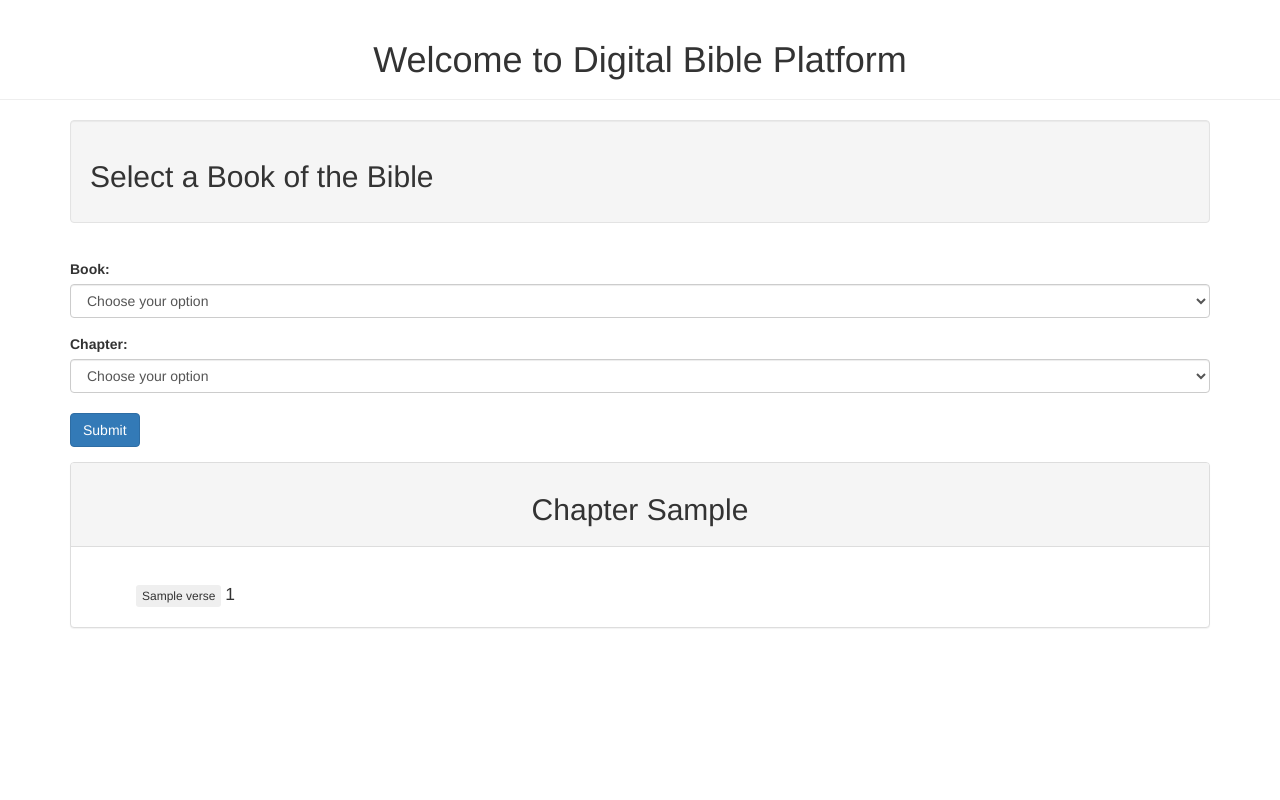
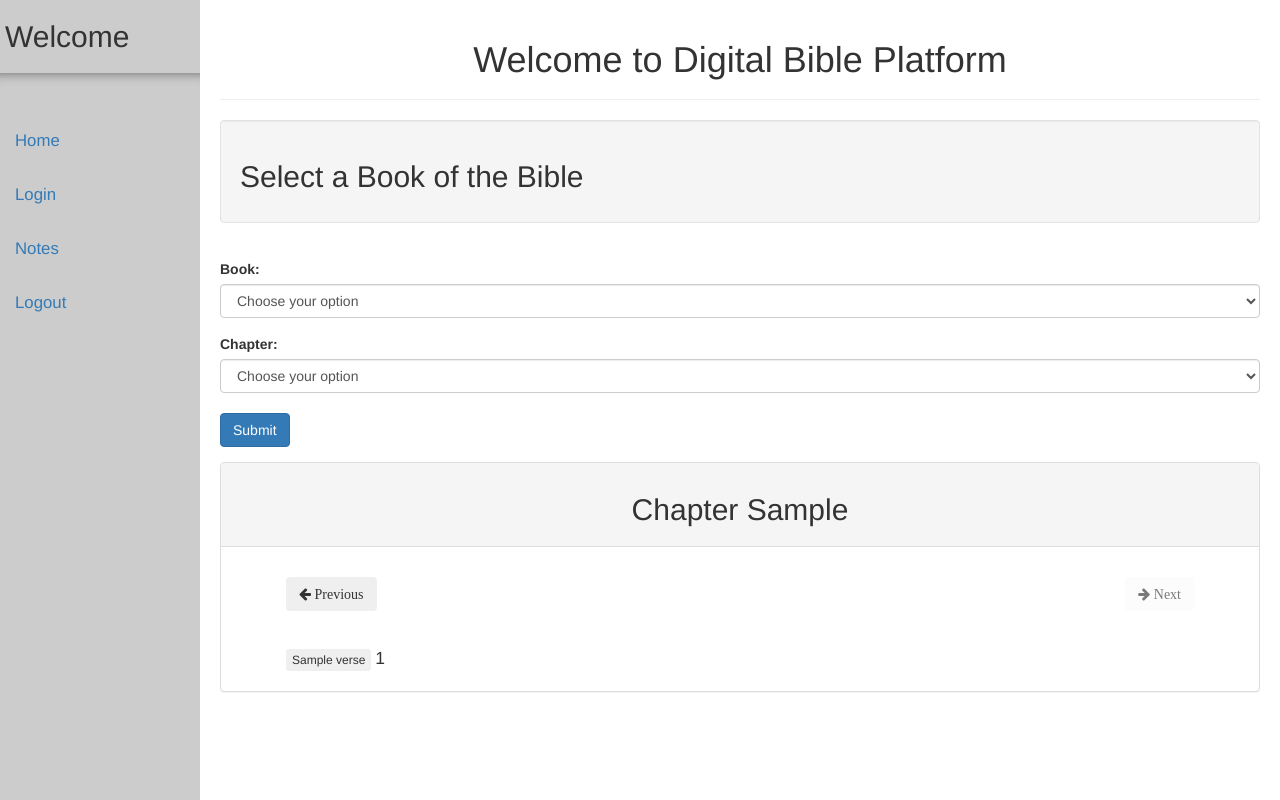
Before and after one commit to jyan500/Digital-Bible-Platform-v2, a Flask app: template templates/layout.html in a window 1280 px wide. Run offline with Flask 2, Linux system fonts and the light colour scheme; the template is opened without the code that fills it: most values are stand-ins (such as "Sample title", 1, 10 or a date in 2020); some libraries are stand-ins or nearby versions.

Commit message:
DBTv2 Added fixed sidebar with responsive popout menu for mobile view

```diff
--- a/static/layout.css
+++ b/static/layout.css
@@ -1,8 +1,6 @@
 /* page level */
 body {
-	margin-left: 50px;
-	margin-right: 50px;
-	background-color: teal;
+	height: 100%;
 }
 header{
 	text-align: center;
@@ -29,8 +27,65 @@ button{
 	margin-right:50px;
 	padding-top:30px;
 }
-/*
-#submit{
+
+#prev{
+	margin-left: 65px;
+	margin-top: 30px;
+}
+#next{
+	float: right;
+	margin-right: 65px;
+	margin-top: 30px;
+}
+
+/* by class  */
+
+.sidebar {
+	position: fixed;
+	width: 200px;
+	height: 100%;
+	/* light gray */
+	background-color: #ccc;
+	top: 0;
+	left: 0;
+	z-index: 1;
+}
+
+.sidebar-separate{
+	height: 1px;
+	border: 0;
+	box-shadow: inset 0 12px 12px -12px rgba(0, 0, 0, 0.5);
+	padding-top:20px;
+}
+.sidebar h2{
+	padding-left:5px;
+}
+
+.sidebar a {
+	padding: 15px;
+	display: block;
+	font-size:1.2em;
+}
+
+.sidebar a:hover{
+	color: #f1f1f1;
+	text-decoration: none;
+	background-color: black;
+}
+
+.show-sidebar{
+	display:none;
+
+}
+.close-sidebar{
+	display:none;
+}
+.main{
+	margin-left:200px;
+	padding-left: 20px;
+	padding-right: 20px;
+}
+/*#submit{
 	border-radius: 2px;
 	border-color: green;
 	text-decoration: none;
@@ -40,9 +95,7 @@ button{
 	padding-left: 15px;
 	padding-right: 30px;
 	margin-bottom: 16px;
-}
-
-*/
+}*/
 
 /*#submit:hover{
 	transition-duration: 0.4s;
@@ -75,3 +128,33 @@ button{
 	font-size: 1.25em;
 
 }
+
+
+/* Media Queries */
+@media screen and (max-width:800px){
+	.sidebar {
+		display:none;
+	}
+	.show-sidebar{
+		display:block;
+		font-size: 2em;
+		margin-left: 40px;
+	}
+	.close-sidebar{
+		display:block;
+	}
+	.main{
+		margin-left:20px;
+	}
+	#verses{
+		margin-left: 20px;
+		margin-right:20px;
+	}
+	#prev{
+		margin-left:45px;
+	}
+	#next{
+		margin-right:45px;
+	}
+
+}
--- a/static/layout.js
+++ b/static/layout.js
@@ -146,4 +146,29 @@ $(document).ready(function(){
 	    $(e.target).data("bs.popover").inState.click = false;
 	});
 
-})
+
+	// SIDENAV
+
+	$('.show-sidebar').click(function(){
+		$('.sidebar').show();
+		$('.sidebar-close').show();
+	});
+
+	$('.close-sidebar').click(function(){
+		$('.sidebar').hide();
+	});
+
+	// when user closes the sidebar in the mobile view, but
+	// resizes to full width, then show the sidebar
+	document.getElementsByTagName('body')[0].onresize = function (){
+		console.log("resized");
+		if (window.matchMedia("(max-width: 800px)").matches){
+			console.log("less than 800px");
+			$('.sidebar').hide();
+		}
+		else{
+			console.log("greater than 800px");
+			$('.sidebar').show();
+		}
+	};
+});
--- a/templates/layout.html
+++ b/templates/layout.html
@@ -22,6 +22,24 @@
 <html>
 	<body>
 
+		<!-- show this sidebar button when the width of the screen is less than 800px -->
+
+		<div class = "sidebar">
+			<h2 class = "Welcome">
+				<!-- &times is representing X -->
+				Welcome {{ session['username']}} <button class = "close-sidebar"> &times </button></h2>
+			<hr class = "sidebar-separate">
+			<a href = "/"> Home</a>
+			<a href = "/login"> Login </a>
+			<a href = "#"> Notes </a>
+			<a href = "/logout"> Logout </a>
+		</div>
+		<!-- form area -->
+		<!-- <div class = "container form_area"> -->
+		<button class = "show-sidebar">
+			&#9776
+		</button>
+		<div class = "main">
 			<!-- alert bars -->
 			<div id = "errorbar" class = "snackbar" style="background-color: Red">
 				You must enter text before submit.
@@ -48,8 +66,6 @@
 			<header class = "page-header">
 				<h1> Welcome to Digital Bible Platform </h1>
 			</header>
-		<!-- form area -->
-		<div class = "container form_area">
 			<div class = "well">
 				<h2> Select a Book of the Bible </h2>
 			</div>
@@ -89,15 +105,38 @@
 					<button type = "submit" class = "btn btn-primary">Submit</button>
 				</form>
 			</div>
-		</div>
+		<!-- </div> -->
 
 		<!-- text display area -->
 		{% if selectedVerses%}
-			<div class = "container text_display">
+			<!-- <div class = "container text_display"> -->
 				<div class = "panel panel-default">
 					<div class = "panel-heading">
 						<h2 id = "chaptername"> Chapter {{saveSelectedChapter}} </h2>
 					</div>
+
+					<form id = "pagination" method = "GET" action = "/paginate">
+						{% if saveSelectedChapter - 1 > 0 %}
+							<button id = "prev" name = "chapter" value = "{{ saveSelectedChapter - 1}}" class = "fa fa-arrow-left btn btn-md">
+								Previous
+							</button>
+						{% else %}
+							<button disabled id = "prev" class = "fa fa-arrow-left btn btn-md"> Previous </button>
+
+						{% endif %}
+
+						{% if saveSelectedChapter + 1 < chapterOptions|length %}
+							<button id = "next" name = "chapter" value = "{{ saveSelectedChapter + 1}}" class = "fa fa-arrow-right btn btn-md">
+								Next
+							</button>
+						{% else %}
+							<button disabled id = "next" class = "fa fa-arrow-right btn btn-md">  Next
+							</button>
+
+						{% endif %}
+						<input type = "hidden" name = "selectedBook" value = "{{ saveSelectedBook }}"/>
+						<!-- <input type = "hidden" name = "selectedChapter" value = "{{ saveSelectedChapter }}"/> -->
+					</form>
 					<div id = "verses" class = "panel-body">
 				 		{% for verses in selectedVerses%}
 				 			<!-- loop.index is a loop counter that is built-in to jinja,
@@ -129,8 +168,11 @@
 						{% endfor %}
 					</div>
 				</div>
+			<!-- </div> -->
+		{% endif %}
 		</div>
-		{% endif %}
+
+
 
 		<!-- text area that displays in the popover
 		<!-- <div id = "popover_content">
```
Also changed, not shown: main.py (+22 -5 lines). Lines whose indentation alone changed are shown as unchanged.
